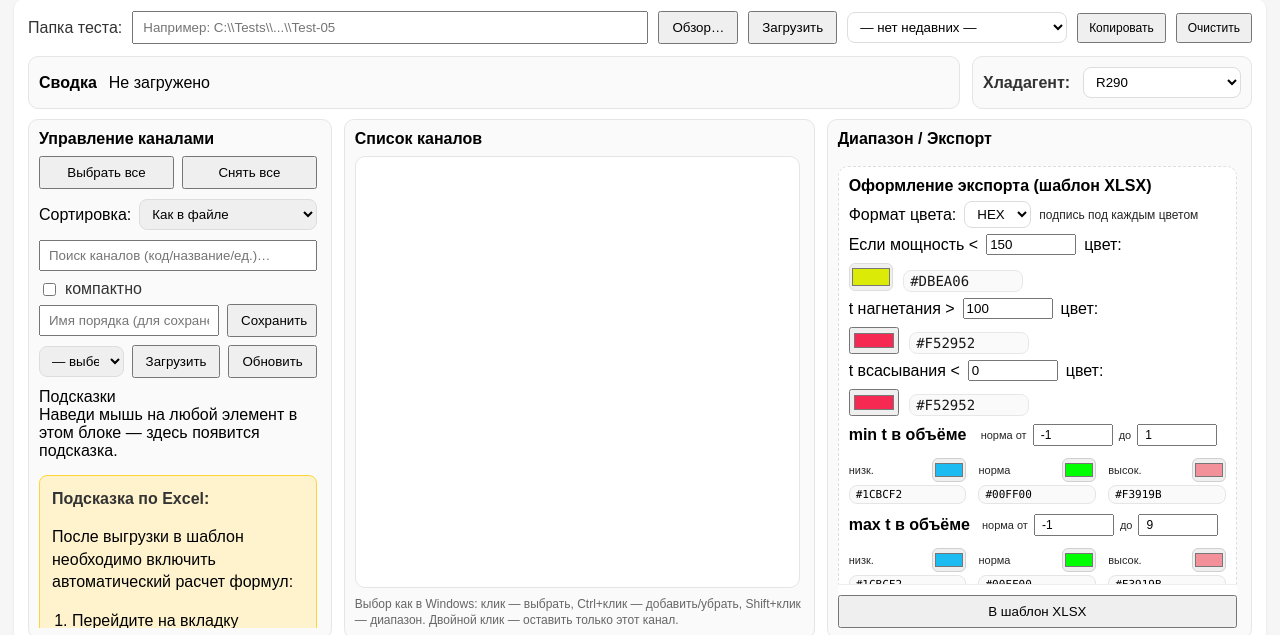
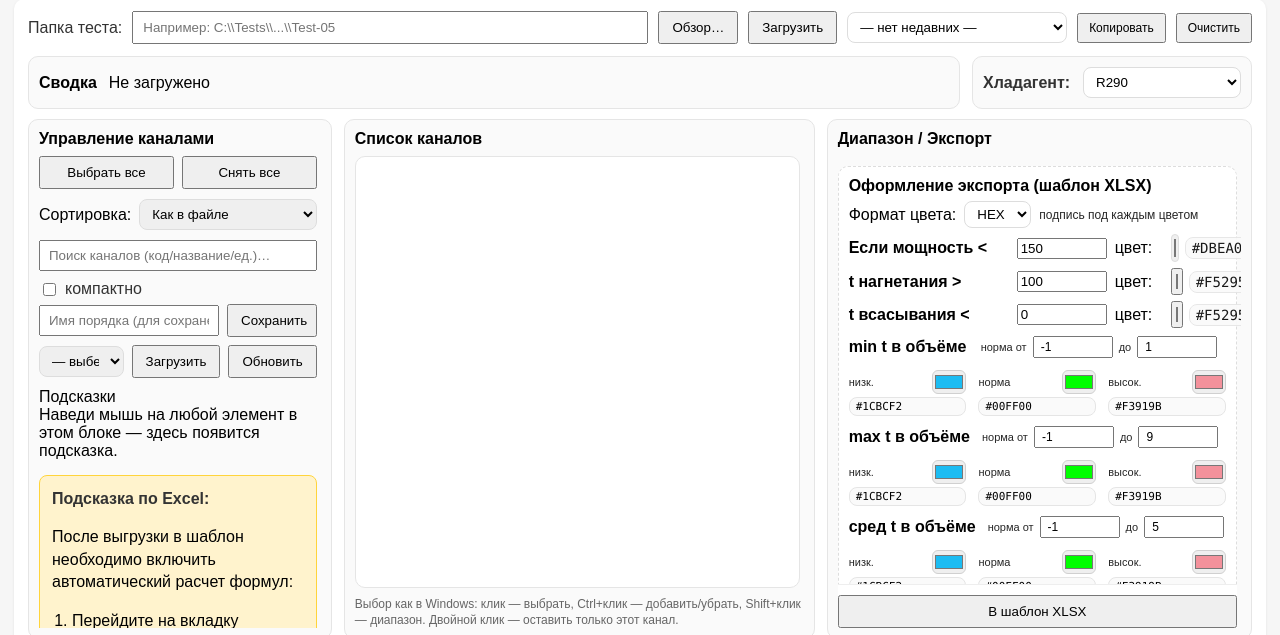
Before and after one commit to lonelywolf1981/lab_viewer, a Flask app: page / in a window 1280 px wide. Shown: the part 116-751 px from the top of the page. Run offline with Flask 2, Linux system fonts and the light colour scheme; some libraries are stand-ins or nearby versions.

Commit message:
Выравнивание лейблов

```diff
--- a/static/style.css
+++ b/static/style.css
@@ -181,6 +181,35 @@ button { padding: 7px 12px; cursor:pointer; }
   border-radius:8px;
   border:1px solid #ddd;
   background:#fff;
+}
+
+/* Ровные строки порог/цвет (мощность / t нагнетания / t всасывания) */
+.stylePanel .styleCondRow{
+  display:grid;
+  grid-template-columns: 160px 90px 48px minmax(0, 1fr);
+  align-items:center;
+  column-gap:8px;
+  row-gap:0;
+  margin: 6px 0;
+}
+.stylePanel .styleCondRow > label:first-child{
+  font-weight:bold;
+  white-space:nowrap;
+}
+.stylePanel .styleCondRow > label:nth-child(3){
+  white-space:nowrap;
+}
+.stylePanel .styleCondRow input[type=number]{
+  width:100%;
+}
+.stylePanel .styleCondRow .colorStack{
+  display:flex;
+  align-items:center;
+  gap:6px;
+  min-width:0;
+}
+.stylePanel .styleCondRow .clrCodeInput{
+  margin-left:0;
 }
 
 /* Значение цвета (HEX/RGB) под каждым input[type=color] */
--- a/templates/index.html
+++ b/templates/index.html
@@ -127,7 +127,7 @@
               <span class="mini">подпись под каждым цветом</span>
             </div>
 
-            <div class="row2">
+            <div class="row2 styleCondRow">
               <label>Если мощность &lt;</label>
               <input id="rmThreshold" type="number" step="0.1" style="width:90px"/>
               <label>цвет:</label>
@@ -137,7 +137,7 @@
               </div>
             </div>
 
-            <div class="row2">
+            <div class="row2 styleCondRow">
               <label>t нагнетания &gt;</label>
               <input id="tdThreshold" type="number" step="0.1" style="width:90px"/>
               <label>цвет:</label>
@@ -147,7 +147,7 @@
               </div>
             </div>
 
-            <div class="row2">
+            <div class="row2 styleCondRow">
               <label>t всасывания &lt;</label>
               <input id="tsThreshold" type="number" step="0.1" style="width:90px"/>
               <label>цвет:</label>
```
